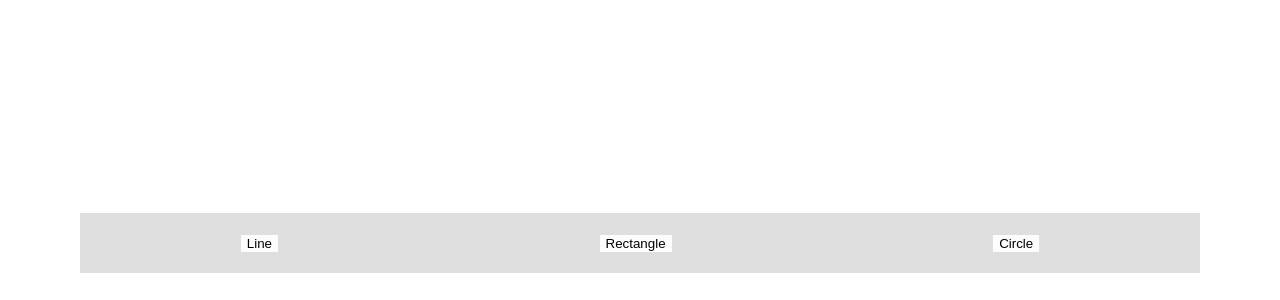
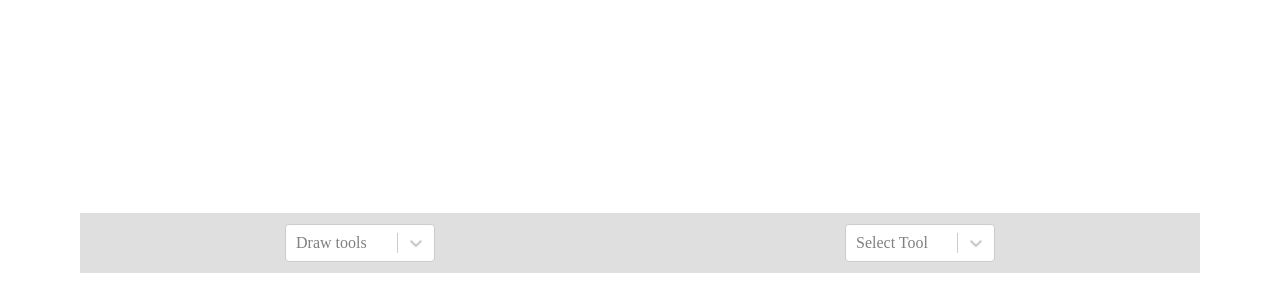
Before and after one commit to GerrisPrakash/building-planner, a React (Vite) app: page / in a window 1280 px wide. Shown: the part 500-800 px from the top of the page. Built offline with nearby package versions, Linux system fonts and the light colour scheme.

Commit message:
Add undo redo

```diff
--- a/package.json
+++ b/package.json
@@ -13,6 +13,7 @@
     "pretier": "^0.0.1",
     "react": "^18.3.1",
     "react-dom": "^18.3.1",
+    "react-select": "^5.10.1",
     "roughjs": "^4.6.6"
   },
   "devDependencies": {
--- a/src/App.tsx
+++ b/src/App.tsx
@@ -1,95 +1,14 @@
-import { useLayoutEffect, useState } from 'react'
+
 import './App.css'
-import rough from "roughjs"
-import { RoughGenerator } from 'roughjs/bin/generator';
-const generator = rough.generator()
 
-function createElement(x1, y1, x2, y2, type) {
-  let roughElement=null
-  switch(type) {
-    case 'line':
-      roughElement = generator.line(x1, y1, x2, y2, {roughness: 0});
-      break;
-    case 'rectangle':
-      roughElement = generator.rectangle(x1, y1, x2 - x1, y2 - y1, {roughness: 0});
-      break;
-    case 'circle':
-      const radius = Math.sqrt(Math.pow(x2 - x1, 2) + Math.pow(y2 - y1, 2));
-      roughElement = generator.circle(x1, y1, radius, {roughness: 0});
-      break;
-    default:
-      roughElement = generator.line(x1, y1, x2, y2, {roughness: 0});
-}
+import DrawingScreen from './components/DrawingScreen'
 
-  return { x1, y1, x2, y2, roughElement }
-}
 
 function App() {
 
-  const [elements, setElement] = useState([])
-  const [drawing, setdrawing] = useState(false)
-  const [shape, setShape] = useState('line')
+  return (
 
-  const handleMouseDown = (event) => {
-    setdrawing(true)
-    const { clientX, clientY } = event
-    const element = createElement(clientX, clientY, clientX, clientY, shape)
-    setElement(prevState => [...prevState, element])
-  }
-
-  const handlemouseMove = (event) => {
-    if (!drawing) {
-      return;
-    }
-    const { clientX, clientY } = event
-    const index = elements.length - 1
-    const { x1, y1 } = elements[index]
-    const updatedElement = createElement(x1, y1, clientX, clientY, shape)
-    const elementsCopy = [...elements]
-    elementsCopy[index] = updatedElement
-    setElement(elementsCopy)
-
-  }
-
-  const handleMouseUp = () => {
-    setdrawing(false)
-  }
-  useLayoutEffect(() => {
-    const canvas = document.getElementById("canvas");
-    const ctx = canvas?.getContext("2d");
-    ctx.clearRect(0, 0, canvas?.clientWidth, canvas?.clientHeight)
-    const roughCanvas = rough.canvas(canvas)
-    elements.forEach(({ roughElement }) => {
-      roughCanvas.draw(roughElement)
-    })
-    // const rect = generator.rectangle(10, 10, 100, 100)
-    // roughCanvas.draw(rect)
-
-  })
-  return (
-    <div>
-      <canvas
-        id="canvas"
-        width={window.innerWidth}
-        height={window.innerHeight-100}
-        onMouseDown={handleMouseDown}
-        onMouseMove={handlemouseMove}
-        onMouseUp={handleMouseUp}
-      >
-        canvas
-      </canvas>
-      <div className='tools'>
-        <button onClick={() => {
-          setShape('line')
-        }} className='tool'>Line</button>
-        <button onClick={() => {
-          setShape('rectangle')
-        }}  className='tool'>Rectangle</button>
-        <button onClick={() => {
-          setShape('circle')
-        }} className='tool'>Circle</button>
-      </div>
-    </div>
+    <DrawingScreen />
   )
 }
 
--- /dev/null
+++ b/src/components/DrawingScreen.tsx
@@ -0,0 +1,180 @@
+import { useLayoutEffect, useState } from 'react'
+import '../App.css'
+import rough from "roughjs"
+import Select from 'react-select';
+
+const DrawingScreen = () => {
+  const generator = rough.generator()
+  const [elements, setElement] = useState([])
+  // const [drawing, setdrawing] = useState(false)
+  const [shape, setShape] = useState('')
+  const [action, setAction] = useState("none")
+  const [selectedElement, setSelectedelement] = useState(null)
+  const [detetedList, setDeletedList] = useState([])
+
+  const createElement = (id, x1, y1, x2, y2, type) => {
+    let roughElement = null
+    switch (type) {
+      case 'line':
+        roughElement = generator.line(x1, y1, x2, y2, { roughness: 0 });
+        break;
+      case 'rectangle':
+        roughElement = generator.rectangle(x1, y1, x2 - x1, y2 - y1, { roughness: 0 });
+        break;
+      case 'circle':
+        const radius = Math.sqrt(Math.pow(x2 - x1, 2) + Math.pow(y2 - y1, 2));
+        roughElement = generator.circle(x1, y1, radius * 2, { roughness: 0 });
+        break;
+      default:
+        return
+    }
+
+    return { id, x1, y1, x2, y2, type, roughElement }
+  }
+
+  const updateElement = (id, x1, y1, x2, y2, type) => {
+    const updatedElement = createElement(id, x1, y1, x2, y2, type);
+
+    const elementCopy = [...elements];
+    elementCopy[id] = updatedElement
+    setElement(elementCopy)
+  }
+
+  const isWithinElement = (x, y, element) => {
+    const { type, x1, x2, y1, y2 } = element;
+    if (type === 'rectangle' || type === 'circle') {
+      const minX = Math.min(x1, x2)
+      const maxX = Math.max(x1, x2)
+      const minY = Math.min(y1, y2)
+      const maxY = Math.max(y1, y2)
+      return x >= minX && x <= maxX && y >= minY && y <= maxY
+    } else {
+      return false
+    }
+  }
+  const getElementOnCursor = (x, y, elements) => {
+    return elements.find(element => isWithinElement(x, y, element))
+  }
+
+  const handleMouseDown = (event) => {
+    const { clientX, clientY } = event
+    if (shape == 'moving') {
+      const element = getElementOnCursor(clientX, clientY, elements)
+      if (element) {
+        setSelectedelement(element)
+        setAction("moving")
+      }
+    } else {
+      const id = elements.length
+      const element = createElement(id, clientX, clientY, clientX, clientY, shape)
+      setElement(prevState => [...prevState, element])
+      setAction("drawing")
+    }
+  }
+
+  const handlemouseMove = (event) => {
+    // if (!drawing) {
+    //   return;
+    // }
+    const { clientX, clientY } = event
+    if (action === 'drawing') {
+      const index = elements.length - 1
+      const { x1, y1 } = elements[index]
+      updateElement(index, x1, y1, clientX, clientY, shape)
+    } else if (action === "moving") {
+      const { id, x1, x2, y1,y2, type } = selectedElement
+      const width = x2-x1
+      const height = y2-y1
+      updateElement(id, clientX, clientY, clientX+ width,clientX+height, type)
+    }
+
+  }
+
+  const handleMouseUp = () => {
+    setAction("none")
+    setSelectedelement(null)
+  }
+  useLayoutEffect(() => {
+    const canvas = document.getElementById("canvas");
+    const ctx = canvas?.getContext("2d");
+    ctx.clearRect(0, 0, canvas?.clientWidth, canvas?.clientHeight)
+    const roughCanvas = rough.canvas(canvas)
+    if (elements) {
+      elements?.forEach(({ roughElement }) => {
+        roughCanvas.draw(roughElement)
+      })
+    }
+
+  })
+
+  const shapesList = [
+    { value: 'line', label: 'Line' },
+    { value: 'rectangle', label: 'Rectangle' },
+    { value: 'circle', label: 'Circle' },
+    { value: 'moving', label: 'Move Elements' },
+  ];
+  const actionList = [
+
+    { value: 'undo', label: 'Undo' },
+    { value: 'redo', label: 'Redo' }
+  ]
+  const handleShapeChange = (selectedOption) => {
+    setShape(selectedOption.value); // Set the shape value based on selection
+  };
+  const handleActionChange = (selectedOption) => {
+    if (selectedOption.value === "move") {
+      // setAction("moving")
+    } else if (selectedOption.value === "undo" && elements.length > 0) {
+      let elementsCopy = [...elements]
+      setDeletedList(prevState => [...prevState, elementsCopy.pop()])
+      setElement(elementsCopy)
+    } else if (selectedOption.value === 'redo' && detetedList.length > 0) {
+      let deletedCopy = [...detetedList]
+      setElement(prevState => [...prevState, deletedCopy.pop()])
+      setDeletedList(deletedCopy)
+    }
+  }
+  const customStyles = {
+    control: (styles) => ({
+      ...styles,
+      width: '150px',  // Set the desired width here
+    }),
+    menu: (styles) => ({
+      ...styles,
+      width: '150px',  // Ensure the menu width matches the control width
+    })
+  };
+  return (
+    <div>
+      <canvas
+        id="canvas"
+        width={window.innerWidth}
+        height={window.innerHeight - 100}
+        onMouseDown={handleMouseDown}
+        onMouseMove={handlemouseMove}
+        onMouseUp={handleMouseUp}
+      >
+        canvas
+      </canvas>
+
+      <div className='tools'>
+        <Select
+          options={shapesList}
+          onChange={handleShapeChange}
+          placeholder="Draw tools"
+          styles={customStyles}
+          menuPlacement='top'
+        />
+        <Select
+          options={actionList}
+          onChange={handleActionChange}
+          placeholder="Select Tool"
+          styles={customStyles}
+          menuPlacement='top'
+        />
+      </div>
+    </div>
+  )
+}
+
+export default DrawingScreen
```
Also changed, not shown: 1 other file (tests, documents, lock files or other folders).
